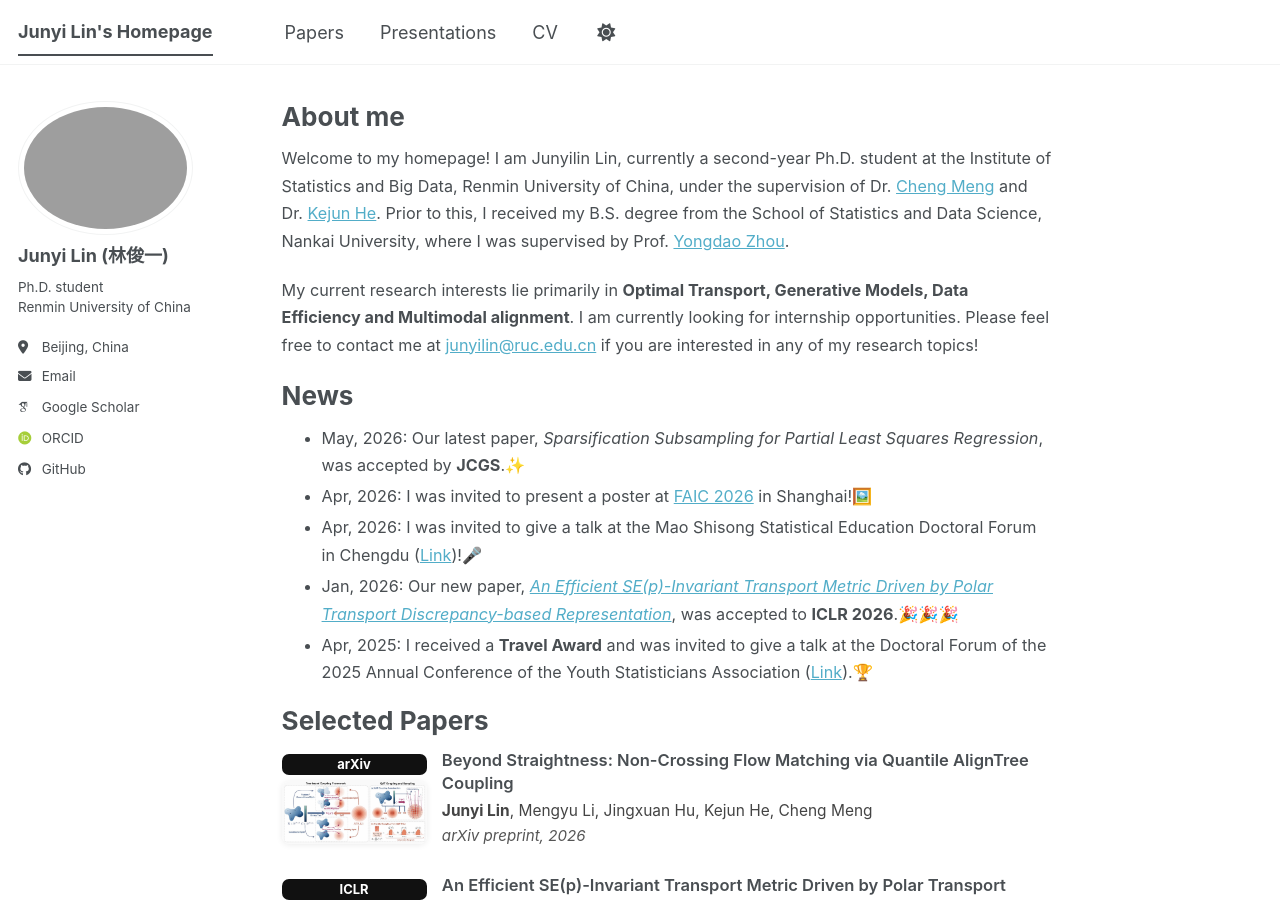
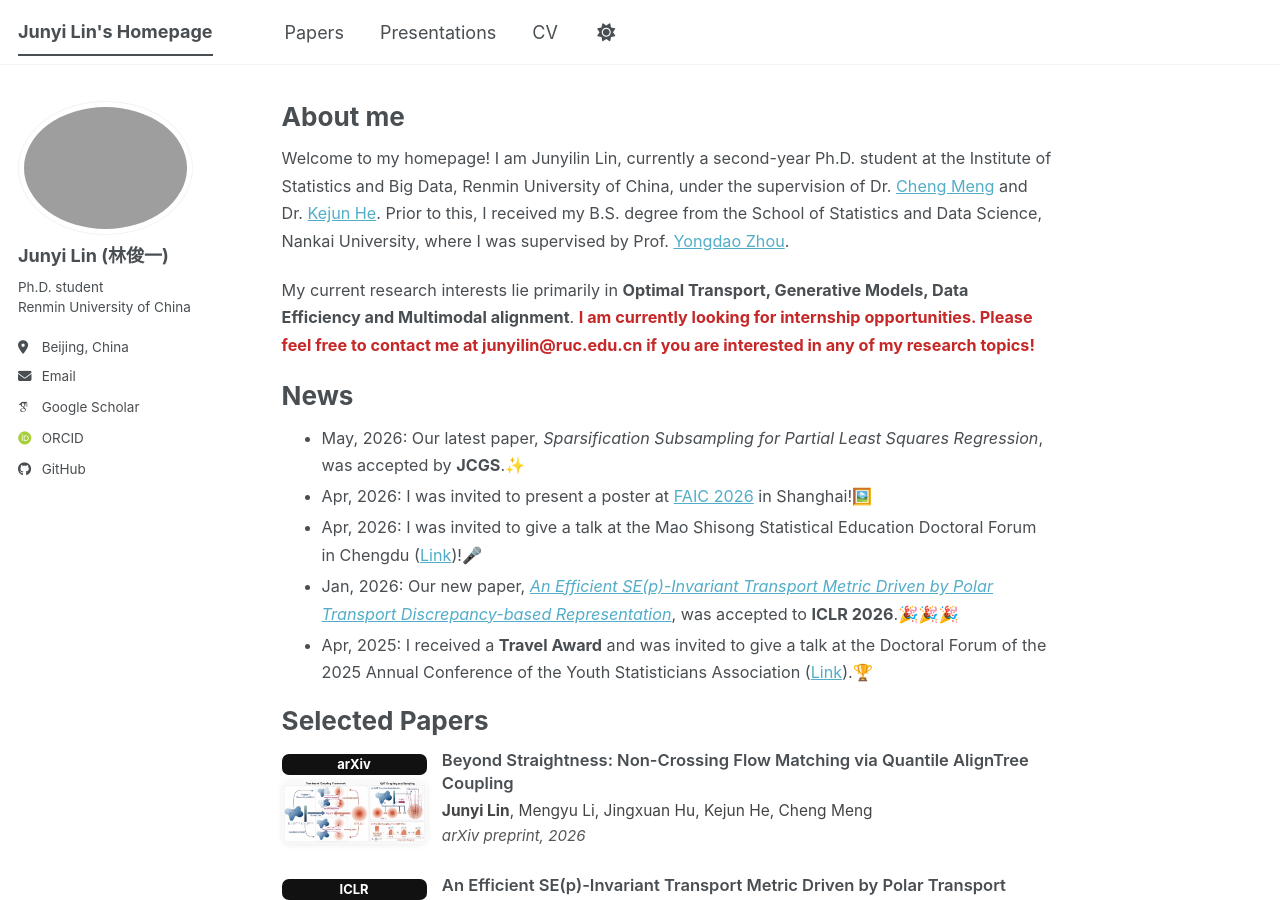
Before and after one commit to junyilin559/junyilin559.github.io, a Jekyll site: the page built from _pages/about.md, in a window 1280 px wide and 900 px high. Built offline with Jekyll 4.4.1, drawn with Linux system fonts in a browser that asks for light colours; some web fonts are replaced; a script bundle is joined from its source files by our own code; library files that are not in the unit come from our copies.

Commit message:
Update 260903

```diff
--- a/_pages/about.md
+++ b/_pages/about.md
@@ -9,7 +9,7 @@ redirect_from:
 
 Welcome to my homepage! I am Junyilin Lin, currently a second-year Ph.D. student at the Institute of Statistics and Big Data, Renmin University of China, under the supervision of Dr. [Cheng Meng](https://cheng-bdal.github.io/) and Dr. [Kejun He](http://isbd.ruc.edu.cn/sztd/c649d51f7a9d4557b25db81b705037e1.htm). Prior to this, I received my B.S. degree from the School of Statistics and Data Science, Nankai University, where I was supervised by Prof. [Yongdao Zhou](https://my.nankai.edu.cn/stat/zyd/list.htm).
 
-My current research interests lie primarily in **Optimal Transport, Generative Models, Data Efficiency and Multimodal alignment**. I am currently looking for internship opportunities. Please feel free to contact me at [junyilin@ruc.edu.cn](mailto:junyilin@ruc.edu.cn) if you are interested in any of my research topics!
+My current research interests lie primarily in **Optimal Transport, Generative Models, Data Efficiency and Multimodal alignment**. <span class="internship-notice">I am currently looking for internship opportunities. Please feel free to contact me at <a href="mailto:junyilin@ruc.edu.cn">junyilin@ruc.edu.cn</a> if you are interested in any of my research topics!</span>
 
 News
 ======
--- a/assets/css/main.scss
+++ b/assets/css/main.scss
@@ -53,6 +53,7 @@
   --pub-btn-bg-hover: #f5f5f5;
   --pub-btn-border: #222;
   --pub-btn-text: #111;
+  --internship-notice-color: #c62828;
 }
 
 html[data-theme="dark"] {
@@ -66,6 +67,20 @@ html[data-theme="dark"] {
   --pub-btn-bg-hover: #505050;
   --pub-btn-border: #c9c9c9;
   --pub-btn-text: #f7f7f7;
+  --internship-notice-color: #ff6b6b;
+}
+
+.internship-notice {
+  color: var(--internship-notice-color);
+  font-weight: 700;
+}
+
+.internship-notice a,
+.internship-notice a:visited,
+.internship-notice a:hover,
+.internship-notice a:focus-visible {
+  color: inherit;
+  text-decoration: none;
 }
 
 .pub-card {
```
